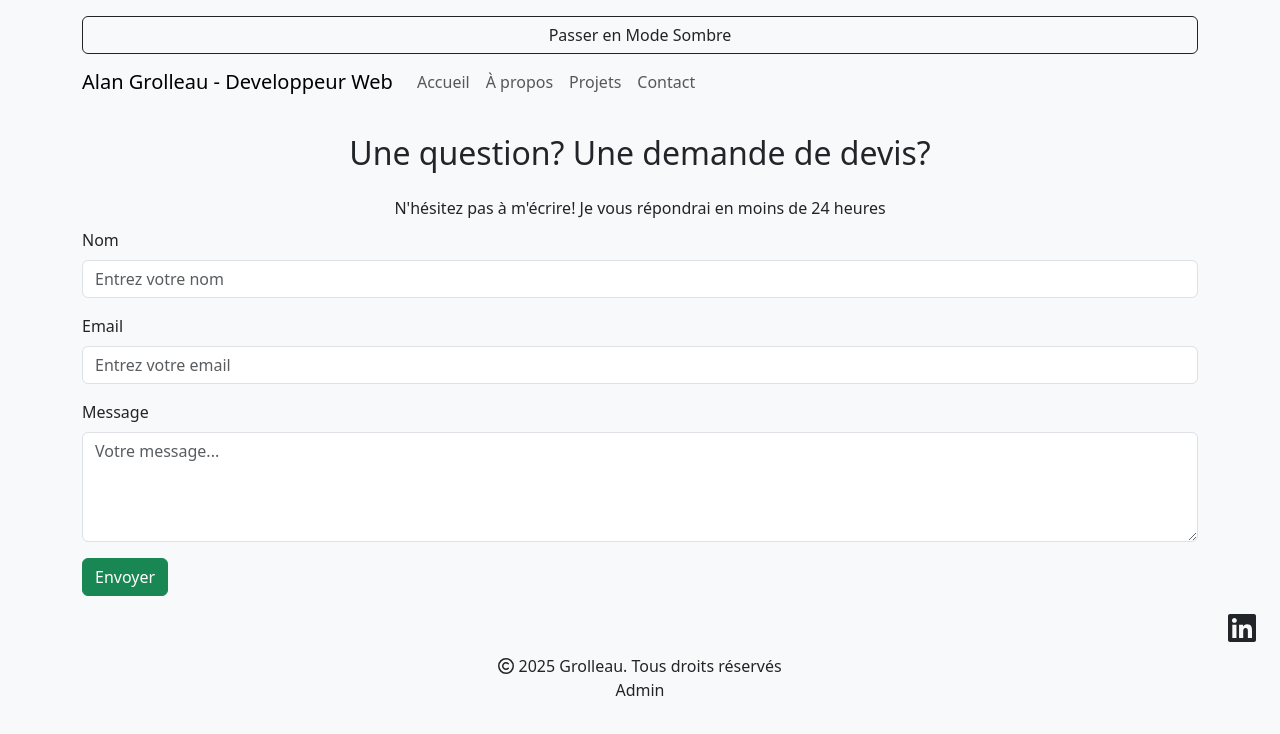
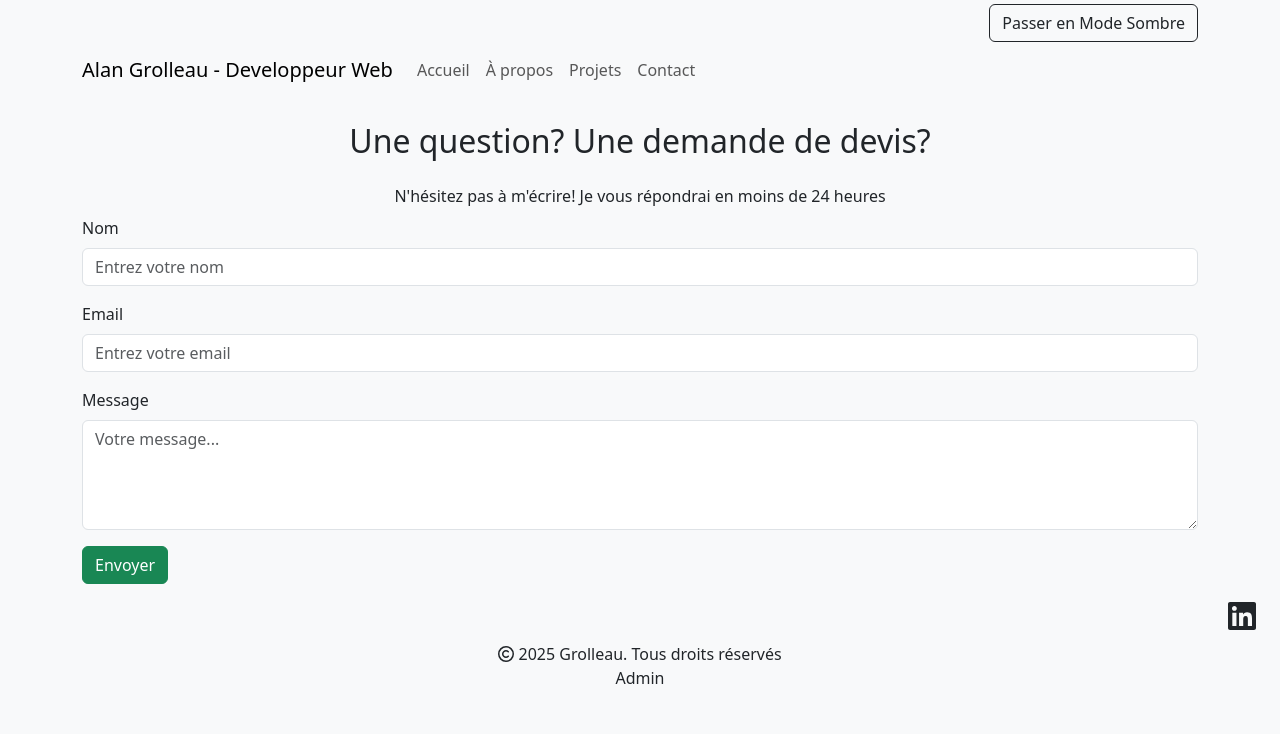
Before and after one commit to AlanGdev/portfolio_front, a React (Vite) app: page /contact in a window 1280 px wide. Shown: the top 734 px of the page. Built offline with nearby package versions, Linux system fonts and the light colour scheme; no server answers.

Commit message:
Bouton header à droite

```diff
--- a/src/components/header/index.jsx
+++ b/src/components/header/index.jsx
@@ -3,11 +3,10 @@ import { Container, Button } from 'react-bootstrap';
 function Header({ darkMode, setDarkMode }) {
   return (
     <header className={darkMode ? 'bg-dark text-light' : 'bg-light text-dark'}>
-      <Container className="text-center pt-3">
+      <Container className="pt-1 d-flex justify-content-end">
         <Button
           onClick={() => setDarkMode(!darkMode)}
           variant={darkMode ? 'outline-light' : 'outline-dark'}
-          className="w-100"
         >
           {darkMode ? 'Passer en Mode Clair' : 'Passer en Mode Sombre'}
         </Button>
```
